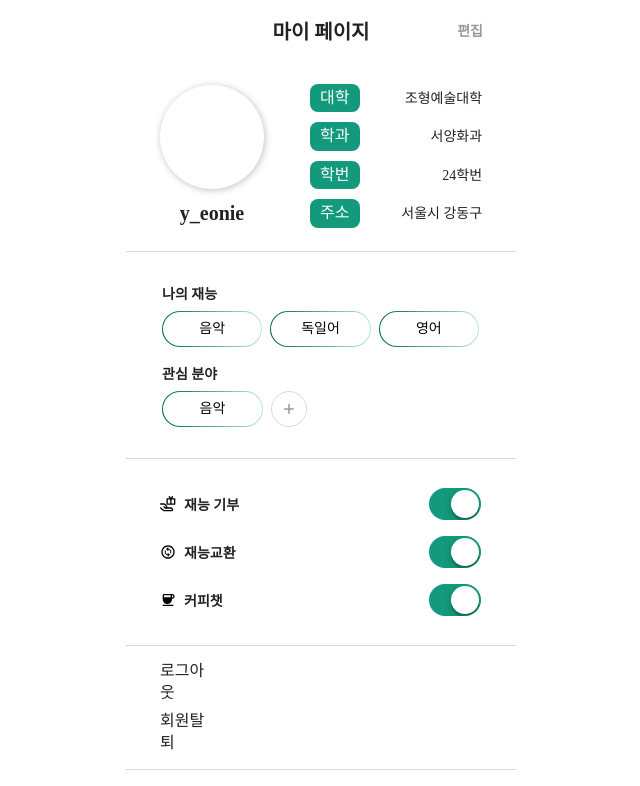
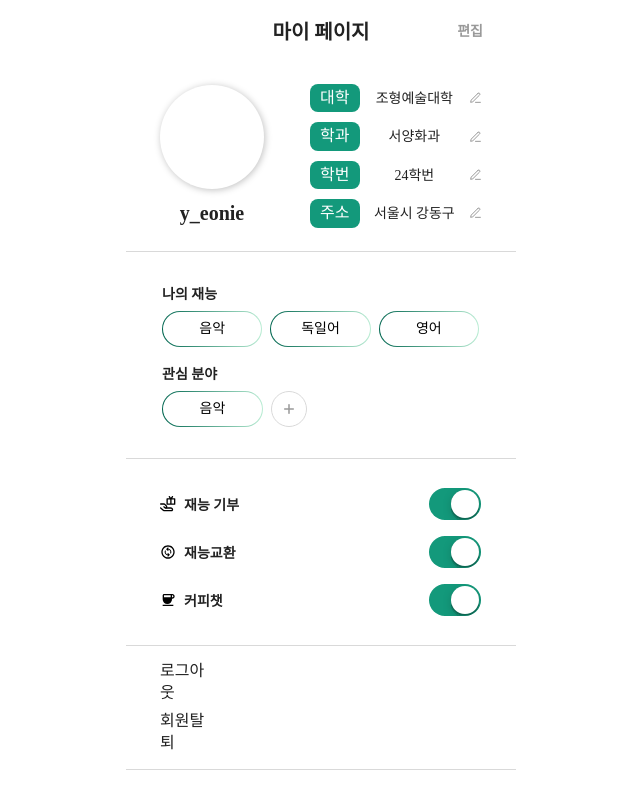
Before and after one commit to EFUB-SWS-Rudolph/Frontend, a React (Vite) app in the folder sws/: page /mypage in a window 1280 px wide. Shown: the top 786 px of the page, without its empty margins (319-959 px from the left). Built offline with nearby package versions, Linux system fonts and the light colour scheme; a web font is replaced by a local one.

Commit message:
💄Design: add edit version info tags

```diff
--- a/sws/src/mypage/components/myInfo/InfoTag.jsx
+++ b/sws/src/mypage/components/myInfo/InfoTag.jsx
@@ -1,9 +1,15 @@
 import styled from 'styled-components';
+import { useProfileStore } from '../../stores/ProfileStore';
+import EDIT from '../../assets/icon_edit.svg?react';
+
 export default function InfoTag({ tagname, info }) {
+  const { isEditing } = useProfileStore();
+
   return (
     <Container>
       <Tag>{tagname}</Tag>
       <InfoText>{info}</InfoText>
+      {isEditing && <EDIT />}
     </Container>
   );
 }
--- a/sws/src/mypage/page/MyPage.jsx
+++ b/sws/src/mypage/page/MyPage.jsx
@@ -1,4 +1,5 @@
 import React from 'react';
+import { useState } from 'react';
 import MyInfo from '../components/myInfo/MyInfo';
 import MyTags from '../components/myTags/MyTags';
 import MyPageFooter from '../components/mypagefooter/MyPageFooter';
@@ -6,6 +7,8 @@ import Header from '../components/mypageHeader/header';
 import MembershipContainer from '../components/membership/membershipContainer';
 
 export default function MyPage() {
+  const [isEditing, setIsEditing] = useState(false);
+
   return (
     <>
       <Header />
--- /dev/null
+++ b/sws/src/mypage/stores/ProfileStore.js
@@ -0,0 +1,28 @@
+import { create } from 'zustand';
+
+export const useProfileStore = create((set) => ({
+  profileImg: '',
+  college: '',
+  department: '',
+  studentid: '',
+  location: '',
+  talentTags: [],
+  interestTags: [],
+  isEditing: true,
+
+  setProfileImg: (img) => set({ profileImg: img }),
+  setCollege: (tag) => set({ college: tag }),
+  setDepartment: (tag) => set({ department: tag }),
+  setStudentid: (tag) => set({ studentid: tag }),
+  setLocation: (tag) => set({ location: tag }),
+  setInfoTags: (tags) => set({ infoTags: tags }),
+  setTalentTags: (tags) => set({ talentTags: tags }),
+  setInterestTags: (tags) => set({ interestTags: tags }),
+  setIsEditing: (flag) => set({ isEditing: flag }),
+  removeTalentTag: (index) => set((state) => ({
+    talentTags: state.talentTags.filter((_, i) => i !== index),
+  })),
+  removeInterestTag: (index) => set((state) => ({
+    interestTags: state.interestTags.filter((_, i) => i !== index),
+  })),
+}));
```
Also changed, not shown: sws/src/mypage/assets/icon_edit.svg (added).
